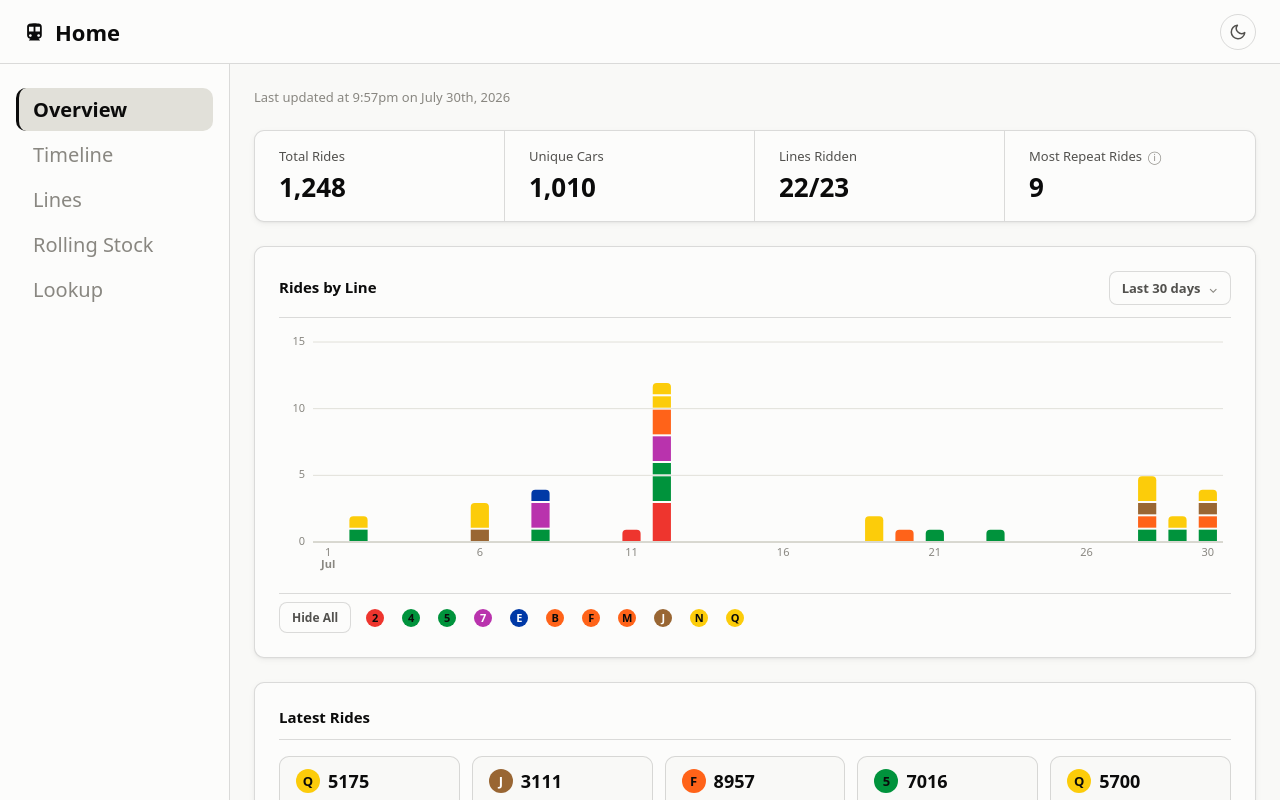
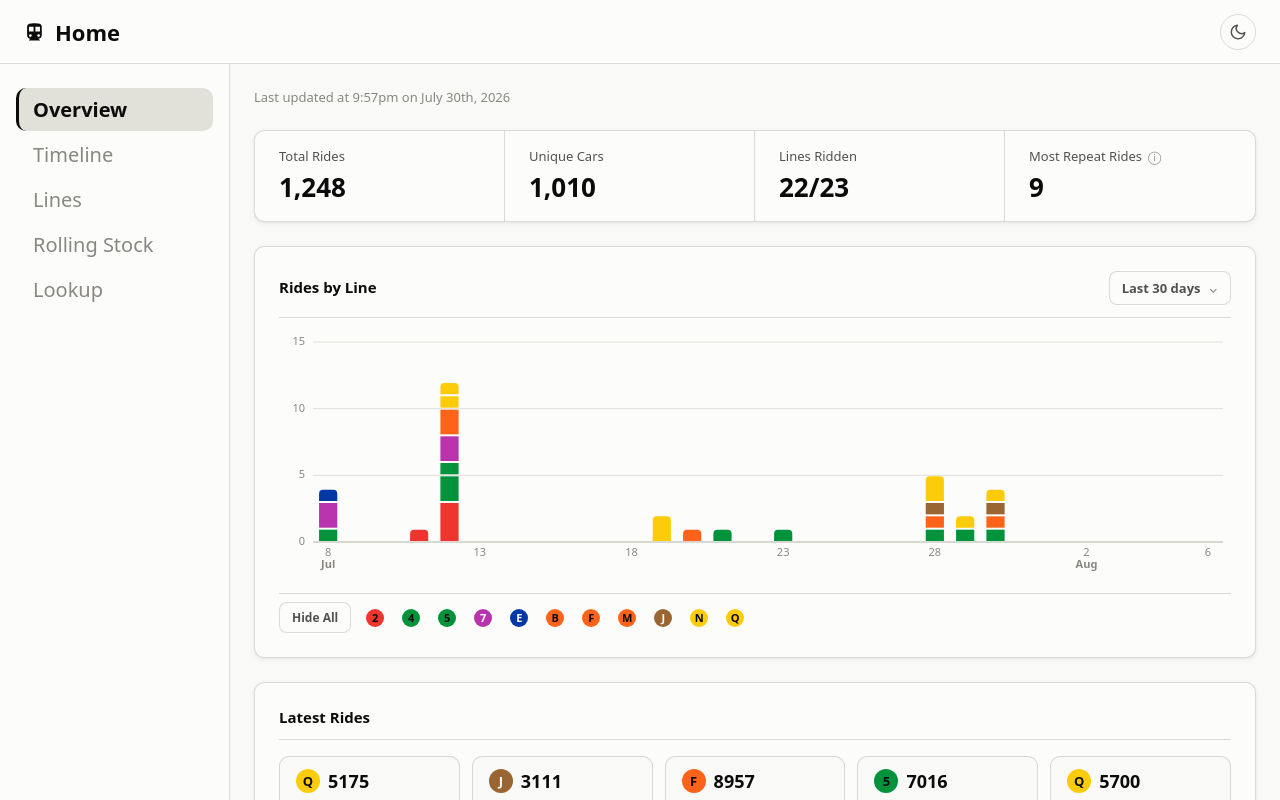
Before and after one commit to CalebRoenigk/subway-ride-visualizer, a React (Vite) app: page / in a window 1280 px wide. Shown: the top 800 px of the page. Built offline with nearby package versions, Linux system fonts and the light colour scheme.

Commit message:
End Date Fix
Rides Graph now shows the latest date not the latest date ridden as the last date in the graph

```diff
--- a/src/components/charts/RidesByLineChart.tsx
+++ b/src/components/charts/RidesByLineChart.tsx
@@ -37,18 +37,12 @@ export function RidesByLineChart({ rides }: { rides: Ride[] }) {
         : null,
     [rides],
   )
-  const latest = useMemo(
-    () =>
-      rides.length
-        ? new Date(Math.max(...rides.map((r) => r.timestamp.getTime())))
-        : new Date(),
-    [rides],
-  )
+  const today = useMemo(() => new Date(), [])
 
-  const start = rangeStart(preset, latest, earliest)
+  const start = rangeStart(preset, today, earliest)
   const buckets = useMemo(
-    () => bucketRidesByDay(rides, start, latest, getLine),
-    [rides, start, latest],
+    () => bucketRidesByDay(rides, start, today, getLine),
+    [rides, start, today],
   )
 
   const activeLines = useMemo(() => {
```
Also changed, not shown: 1 other file (tests, documents, lock files or other folders).
